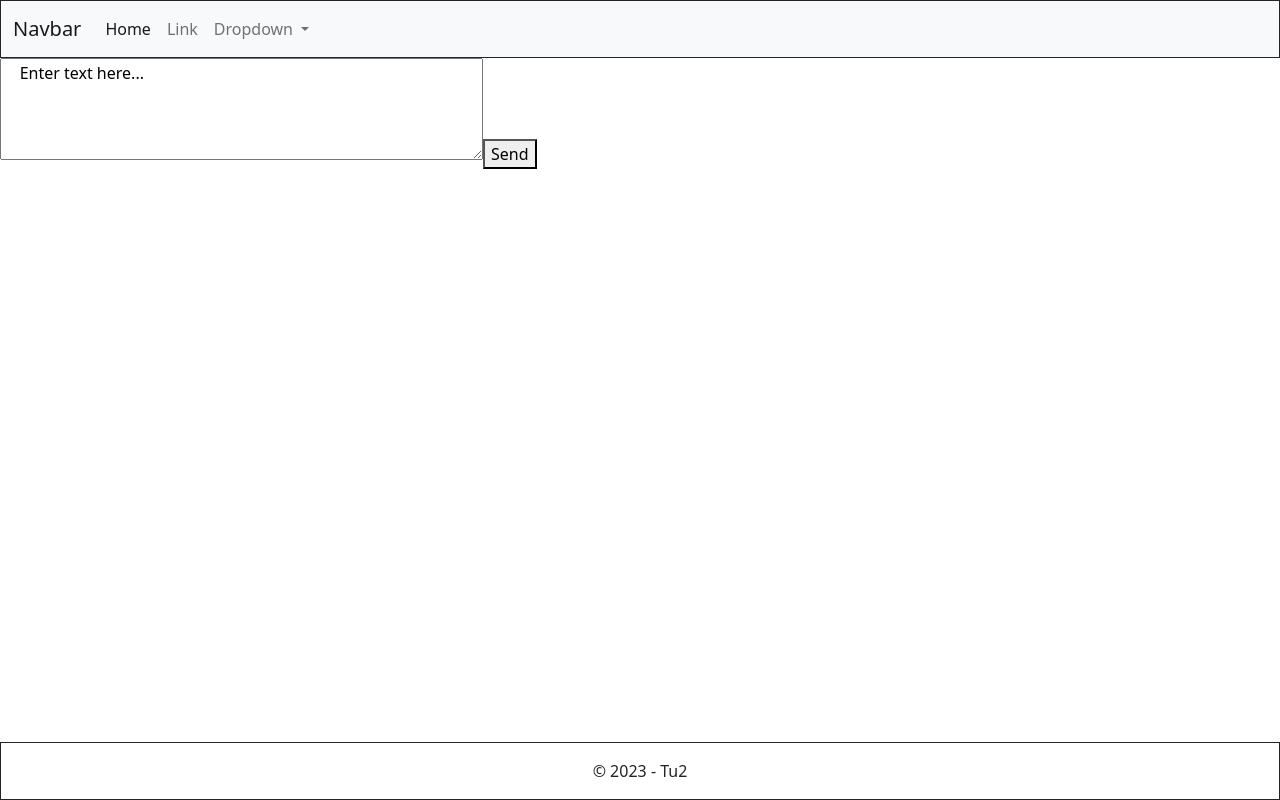
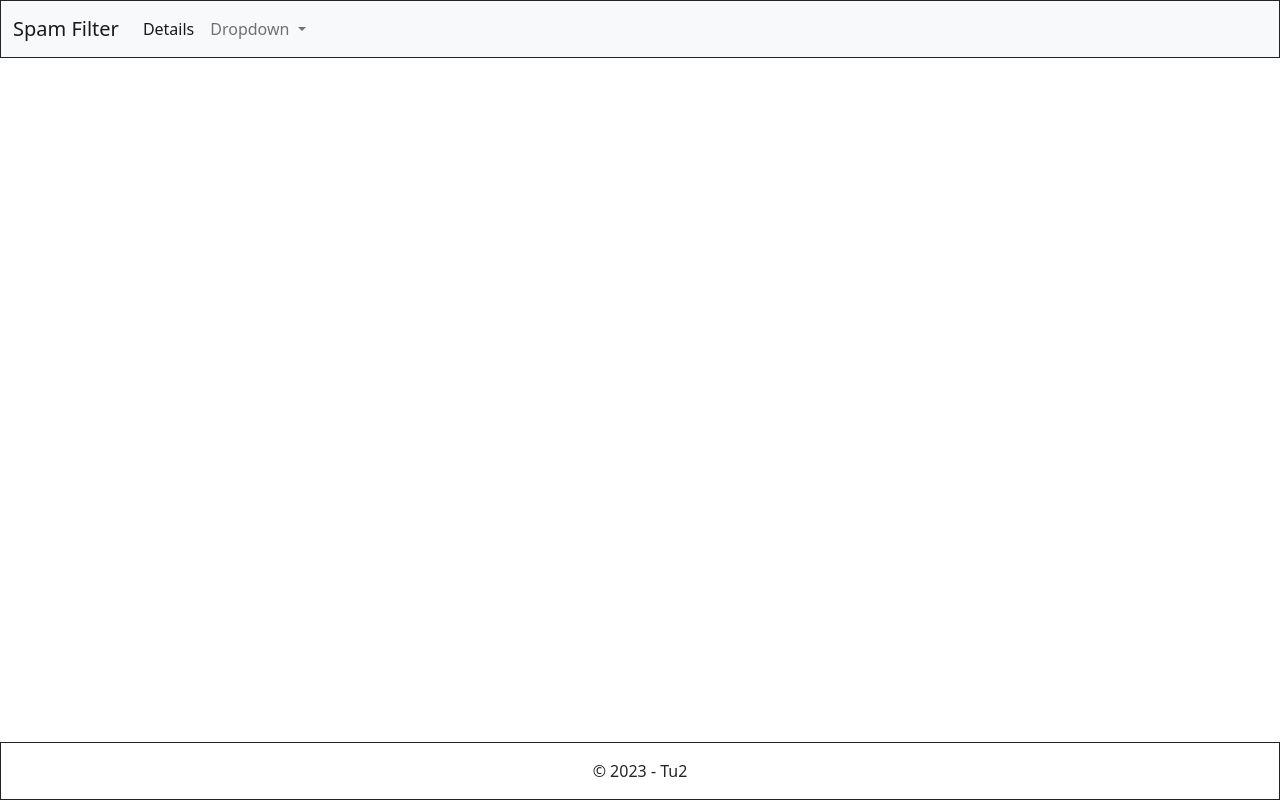
Before and after one commit to Tu2-prog/spam_filtering_analysis_visualization, an Angular app: page /details in a window 1280 px wide. Before the commit this address led to /. Built offline with nearby package versions, Linux system fonts and the light colour scheme.

Commit message:
add basic routing to application

```diff
--- a/src/app/app-routing.module.ts
+++ b/src/app/app-routing.module.ts
@@ -1,7 +1,12 @@
 import { NgModule } from '@angular/core';
 import { RouterModule, Routes } from '@angular/router';
+import { DetailsComponent } from './views/details/details.component';
+import { HomeComponent } from './views/home/home.component';
 
-const routes: Routes = [];
+const routes: Routes = [
+  {path: '', component: HomeComponent},
+  {path: 'details', component: DetailsComponent}
+];
 
 @NgModule({
   imports: [RouterModule.forRoot(routes)],
--- a/src/app/app.component.html
+++ b/src/app/app.component.html
@@ -1,4 +1 @@
-<app-navbar></app-navbar>
-<app-spam-classifier id="spam-text-box" #spamClassifier></app-spam-classifier>
-<button (click)="onConfirmClick(spamClassifier)">Send</button>
-<app-footer></app-footer>
+<router-outlet></router-outlet>
--- a/src/app/app.module.ts
+++ b/src/app/app.module.ts
@@ -5,12 +5,16 @@ import { AppComponent } from './app.component';
 import { SpamClassifierComponent } from './components/spam-classifier/spam-classifier.component';
 import { NavbarComponent } from './components/navbar/navbar.component';
 import { FooterComponent } from './components/footer/footer.component';
+import { DetailsComponent } from './views/details/details.component';
+import { HomeComponent } from './views/home/home.component';
 @NgModule({
   declarations: [
     AppComponent,
     SpamClassifierComponent,
     NavbarComponent,
-    FooterComponent
+    FooterComponent,
+    DetailsComponent,
+    HomeComponent
   ],
   imports: [
     BrowserModule,
--- a/src/app/components/navbar/navbar.component.html
+++ b/src/app/components/navbar/navbar.component.html
@@ -1,16 +1,13 @@
 <nav class="navbar navbar-expand-lg navbar-light bg-light">
     <div class="container-fluid">
-      <a class="navbar-brand" href="#">Navbar</a>
+      <a class="navbar-brand" routerLink="">Spam Filter</a>
       <button class="navbar-toggler" type="button" data-bs-toggle="collapse" data-bs-target="#navbarSupportedContent" aria-controls="navbarSupportedContent" aria-expanded="false" aria-label="Toggle navigation">
         <span class="navbar-toggler-icon"></span>
       </button>
       <div class="collapse navbar-collapse" id="navbarSupportedContent">
         <ul class="navbar-nav me-auto mb-2 mb-lg-0">
           <li class="nav-item">
-            <a class="nav-link active" aria-current="page" href="#">Home</a>
-          </li>
-          <li class="nav-item">
-            <a class="nav-link" href="#">Link</a>
+            <a class="nav-link active" aria-current="page" routerLink="/details">Details</a>
           </li>
           <li class="nav-item dropdown">
             <a class="nav-link dropdown-toggle" href="#" id="navbarDropdown" role="button" data-bs-toggle="dropdown" aria-expanded="false">
@@ -34,7 +31,6 @@
                     </li>
                 </ul>
             </li>
-
             </ul>
           </li>
         </ul>
--- /dev/null
+++ b/src/app/views/details/details.component.html
@@ -0,0 +1,2 @@
+<app-navbar></app-navbar>
+<app-footer></app-footer>
--- /dev/null
+++ b/src/app/views/home/home.component.html
@@ -0,0 +1,4 @@
+<app-navbar></app-navbar>
+<app-spam-classifier id="spam-text-box" #spamClassifier></app-spam-classifier>
+<button (click)="onConfirmClick(spamClassifier)">Send</button>
+<app-footer></app-footer>
--- /dev/null
+++ b/src/app/views/home/home.component.ts
@@ -0,0 +1,17 @@
+import { Component } from '@angular/core';
+import { SpamClassifierComponent } from '../../components/spam-classifier/spam-classifier.component';
+
+@Component({
+  selector: 'app-home',
+  templateUrl: './home.component.html',
+  styleUrl: './home.component.css'
+})
+export class HomeComponent {
+  onConfirmClick(spamClassifier: SpamClassifierComponent): void {
+    if (spamClassifier) {
+      const textAreaValue = spamClassifier.getTextAreaValue();
+      console.log('Text in the textarea:', textAreaValue);
+      // Perform any other actions with the text as needed
+    }
+  }
+}
```
Also changed, not shown: src/app/views/details/details.component.ts (added, +10 -0 lines), src/app/views/details/details.component.css (added), src/app/views/home/home.component.css (added), 2 other files (tests, documents, lock files or other folders).
